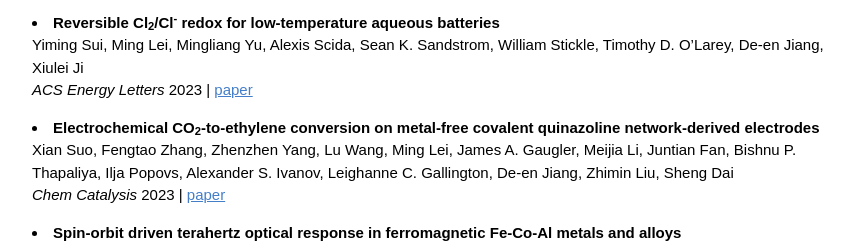
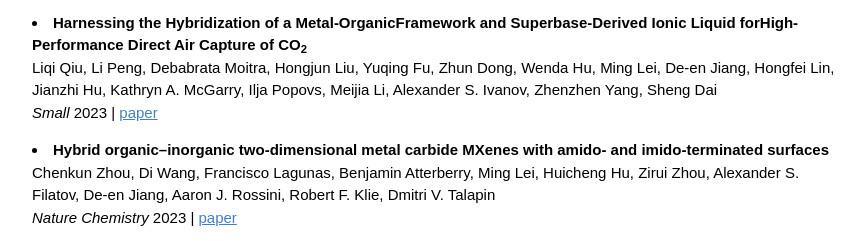
Before and after one commit to mlei012/mlei012.github.io, a plain HTML site: page index.html in a window 1280 px wide. Shown: the part 691-932 px from the top of the page, without its empty margins (274-1138 px from the left). Drawn offline with nearby package versions, Linux system fonts and the light colour scheme.

Commit message:
index.html

```diff
--- a/index.html
+++ b/index.html
@@ -171,6 +171,21 @@
     <!-- <h4> Conference Papers:</h4> -->
 
     <!--<ol> -->
+      <p>
+      <li><strong>Harnessing the Hybridization of a Metal-OrganicFramework and Superbase-Derived Ionic Liquid forHigh-Performance Direct Air Capture of CO<sub>2</sub></strong>
+      <br>
+      Liqi Qiu, Li Peng, Debabrata Moitra, Hongjun Liu, Yuqing Fu, Zhun Dong, Wenda Hu, Ming Lei, De-en Jiang, Hongfei Lin, Jianzhi Hu, Kathryn A. McGarry, Ilja Popovs, Meijia Li, Alexander S. Ivanov, Zhenzhen Yang, Sheng Dai
+      <br>
+      <em>Small</em> 2023 | <a style="color: #447ec9" href="https://onlinelibrary.wiley.com/doi/full/10.1002/smll.202302708?target=_blank">paper</a>
+      </p>
+
+      <p>
+      <li><strong>Hybrid organic–inorganic two-dimensional metal carbide MXenes with amido- and imido-terminated surfaces</strong>
+      <br>
+      Chenkun Zhou, Di Wang, Francisco Lagunas, Benjamin Atterberry, Ming Lei, Huicheng Hu, Zirui Zhou, Alexander S. Filatov, De-en Jiang, Aaron J. Rossini, Robert F. Klie, Dmitri V. Talapin
+      <br>
+      <em>Nature Chemistry</em> 2023 | <a style="color: #447ec9" href="https://www.nature.com/articles/s41557-023-01288-w?target=_blank">paper</a>
+      </p>
 
       <p>
       <li><strong>Reversible Cl<sub>2</sub>/Cl<sup>-</sup> redox for low-temperature aqueous batteries</strong>
```
